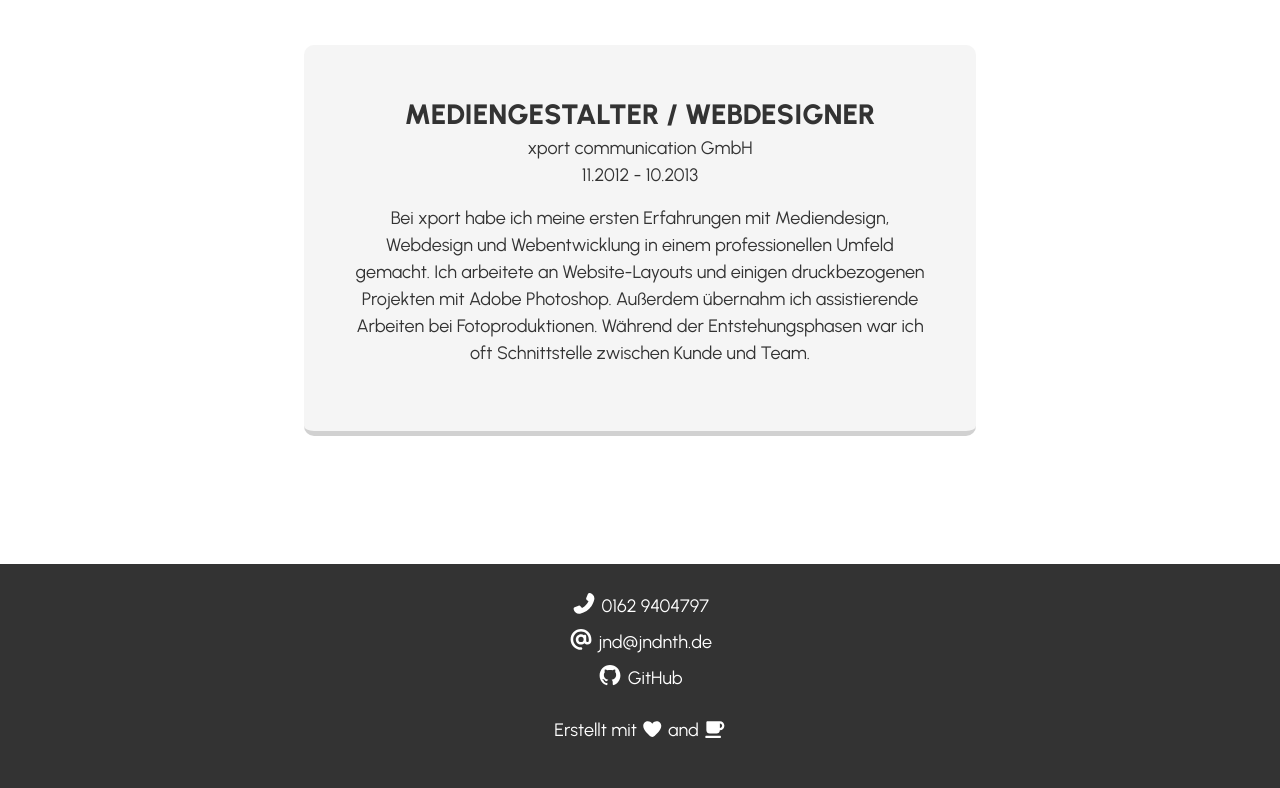
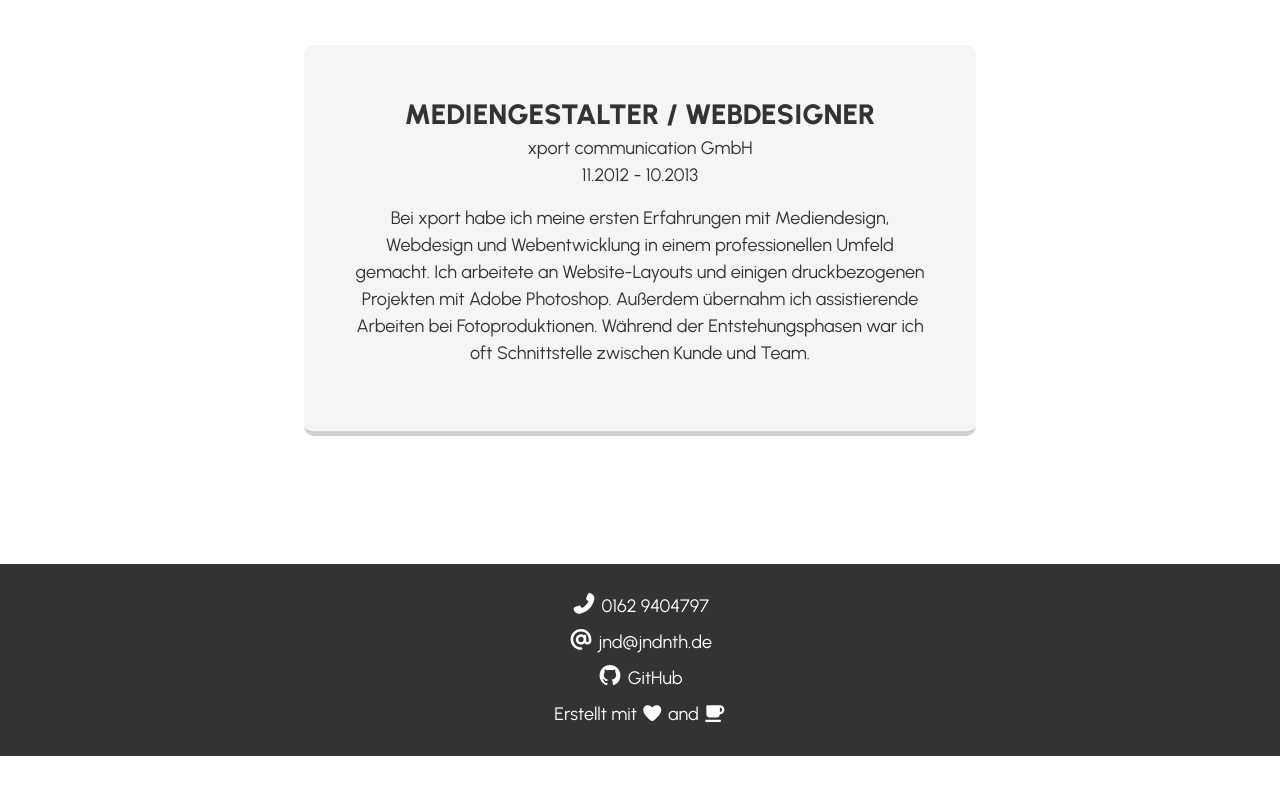
Before and after one commit to janDo-dev/cv-de, a plain HTML site: page index.html in a window 1280 px wide. Shown: the part 3966-4754 px from the top of the page. After the commit the page ends 4722 px from the top, so only its background shows below. Drawn offline with Linux system fonts and the light colour scheme.

Commit message:
refactor: remove bottom margin of last p-tag in site-footer

```diff
--- a/assets/css/style.css
+++ b/assets/css/style.css
@@ -353,6 +353,10 @@ a:hover .link-arrow {
   color: #fff;
 }
 
+.site-footer p {
+  margin-bottom: unset;
+}
+
 @media screen and (max-width: 980px) {
   .tech-skill {
     flex-basis: calc(100% / 2 - 1.5rem);
```
